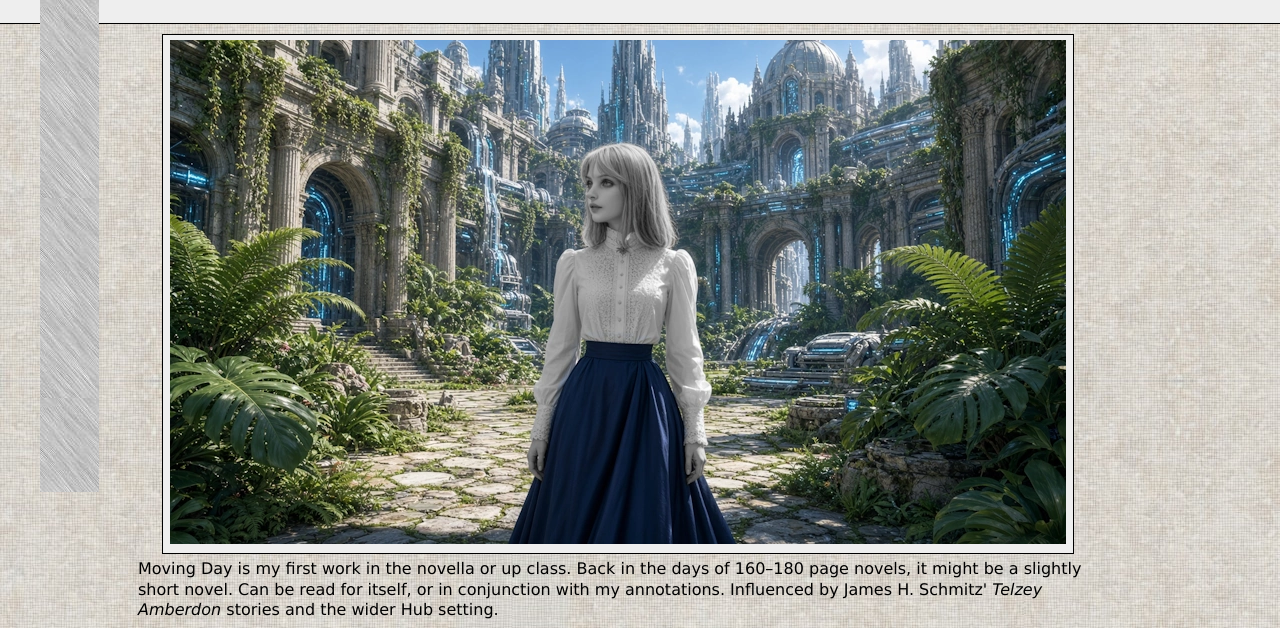
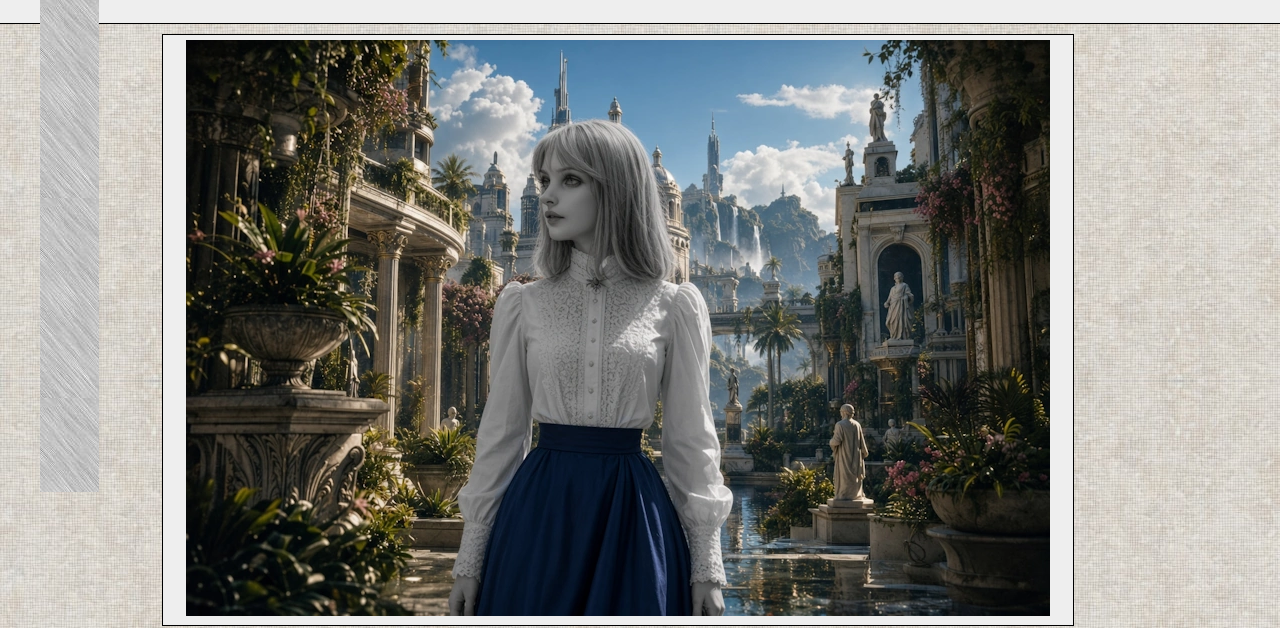
Before and after one commit to SteveGilham/stevegilham.github.io, a plain HTML site: page MovingDay/index.html in a window 1280 px wide. Shown: the part 130-758 px from the top of the page. Drawn offline with Linux system fonts and the light colour scheme.

Commit message:
Update Moving Day cover

```diff
--- a/MovingDay/index.html
+++ b/MovingDay/index.html
@@ -51,7 +51,7 @@
     <div class="hide" style="display: flex;  justify-content: center; align-items: center;">
       <div
         style="min-width:900px; padding:5px;border: black 1px solid;text-align: center;background-color: #eee;color:inherit">
-        <img height="504" width="896" src="grok-260917-091630_4449-min.webp" />
+        <img height="576" width="864" src="grok-261117-153752_7616.webp" />
       </div>
     </div>
 
```
Also changed, not shown: MovingDay/grok-260917-091630_4449-min.webp (deleted), MovingDay/grok-261117-153752_7616.webp (added).
